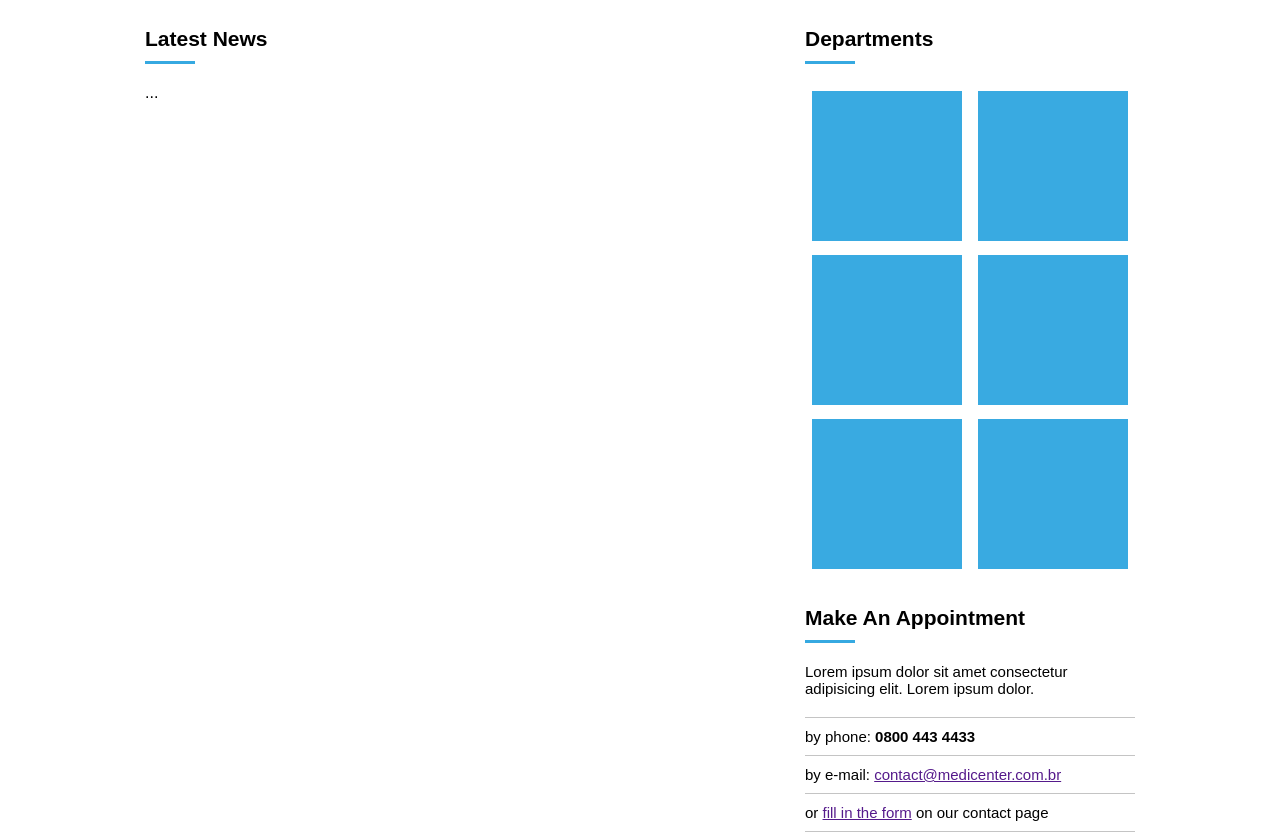
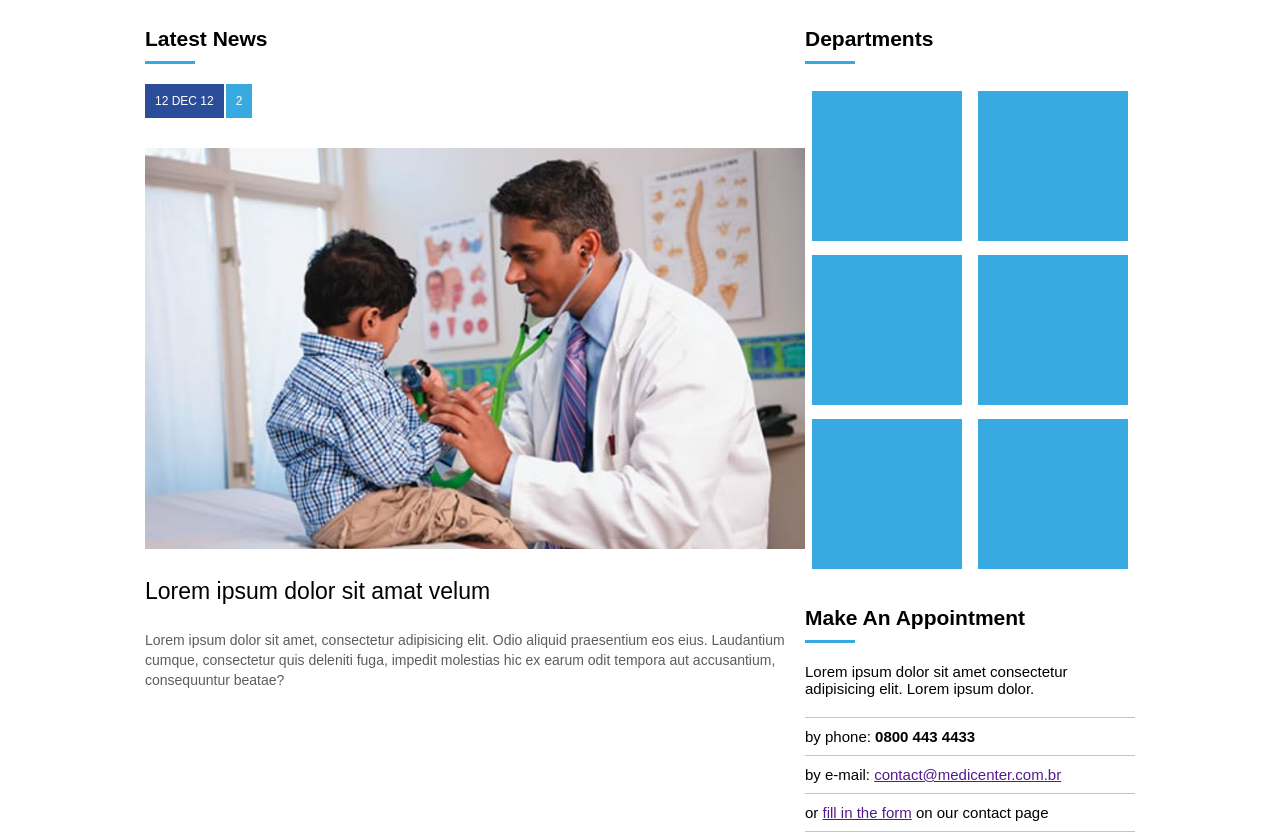
Before and after one commit to jorgearagao/medicenter, a plain HTML site: page index.html in a window 1280 px wide. Shown: the part 793-1625 px from the top of the page. Drawn offline with Linux system fonts and the light colour scheme.

Commit message:
Estrutura padrão do post

```diff
--- a/assets/css/style.css
+++ b/assets/css/style.css
@@ -198,3 +198,48 @@ nav .active a, nav a:hover {
     padding-top: 10px;
     padding-bottom: 10px;
 }
+
+article a {
+    text-decoration: none;
+}
+
+article .news_data {
+    display: flex;
+}
+
+article .news_posted_at {
+    background-color: #2b4c99;
+    color: #fff;
+    font-size: 12px;
+    padding: 10px;
+    margin-right: 2px;
+}
+
+article .news_comments {
+    background-color: #39aae1;
+    color: #fff;
+    font-size: 12px;
+    padding: 10px;
+}
+
+article .news_thumbnail {
+    margin-top: 30px;
+}
+
+article .news_thumbnail img {
+    width: 100%;
+    height: auto;
+}
+
+article .news_title {
+    margin-top: 25px;
+    margin-bottom: 25px;
+    color: #000;
+    font-size: 23px;
+}
+
+article .news_resume {
+    color: #5c5c5c;
+    font-size: 14px;
+    line-height: 20px;
+}
--- a/index.html
+++ b/index.html
@@ -82,7 +82,28 @@
                         <div class="widget_title_bar"></div>
                     </div>
                     <div class="widget_body">
-                        ...
+
+                        <article>
+                            <a href="">
+                                <div class="news_data">
+                                <div class="news_posted_at">12 DEC 12</div>
+                                <div class="news_comments">2</div>
+                                </div>
+                                <div class="news_thumbnail">
+                                    <img src="./assets/images/doctor.jpg" alt="Doctor">
+                                </div>
+                                <div class="news_title">
+                                    Lorem ipsum dolor sit amat velum
+                                </div>
+                                <div class="news_resume">
+                                    Lorem ipsum dolor sit amet, consectetur adipisicing elit. Odio aliquid
+                                    praesentium eos eius. Laudantium cumque, consectetur quis deleniti fuga,
+                                    impedit molestias hic ex earum odit tempora aut accusantium, consequuntur
+                                    beatae?
+                                </div>
+                            </a>
+                        </article>
+
                     </div>
                 </div>
             </section>
```
Also changed, not shown: assets/images/doctor.jpg (added).
